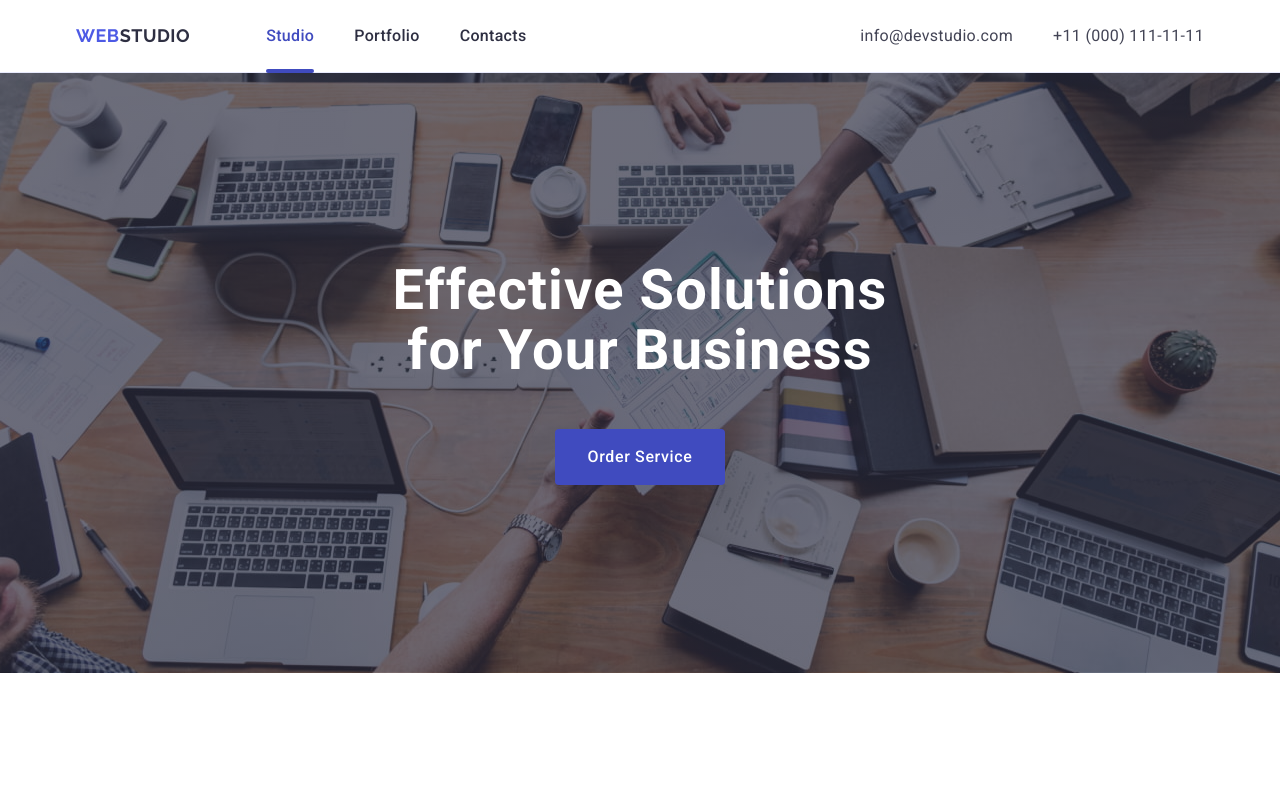
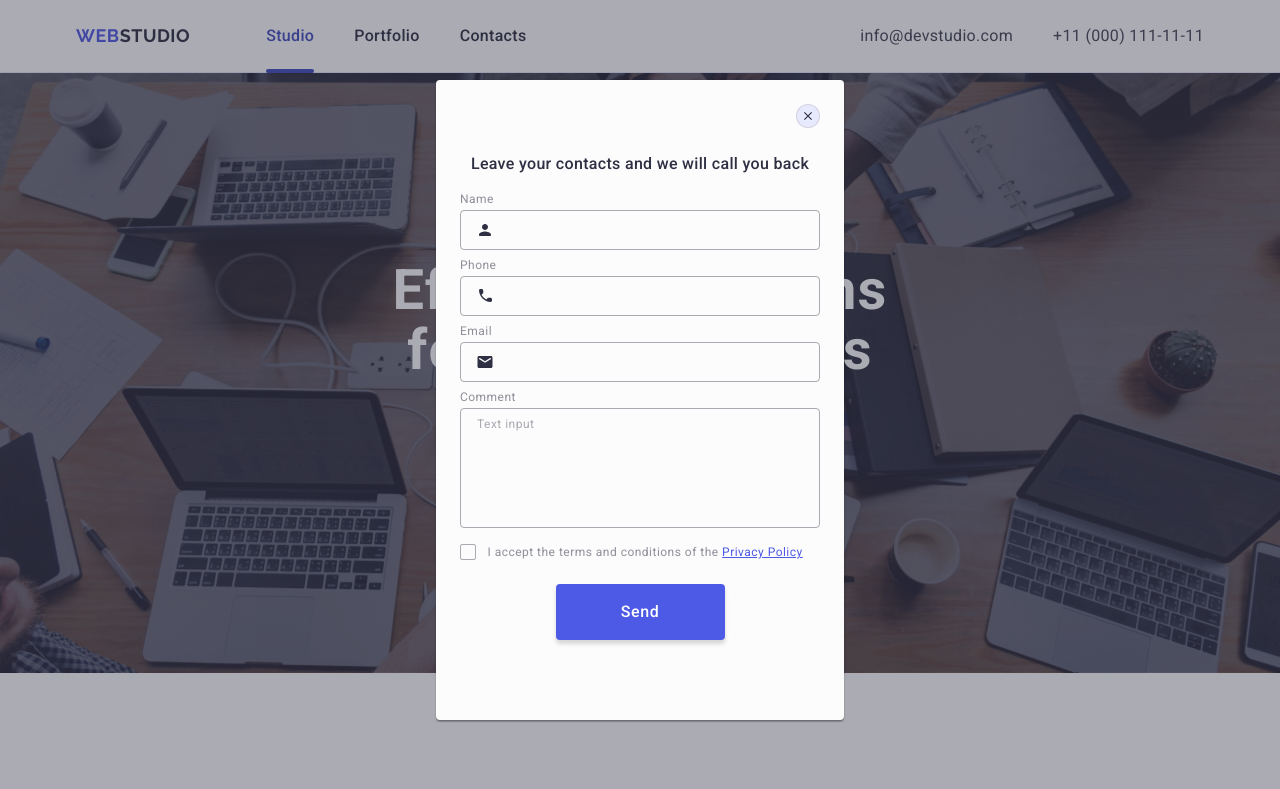
Before and after one commit to prafessor/goit-markup-hw-05, a plain HTML site: page index.html in a window 1280 px wide. Both pictures are taken after a click on the button "Order Service". Shown: the top 789 px of the page. Drawn offline with nearby package versions, Linux system fonts and the light colour scheme.

Commit message:
fix problems and add interactive for modal window

```diff
--- a/css/styles.css
+++ b/css/styles.css
@@ -51,6 +51,26 @@ body {
   clip-path: inset(100%);
   clip: rect(0 0 0 0);
   overflow: hidden;
+}
+.button {
+  min-width: 169px;
+  height: 56px;
+  display: block;
+  margin: 0 auto;
+  padding: 16px 32px;
+  border: none;
+  border-radius: 4px;
+  color: #ffffff;
+  background-color: #4d5ae5;
+  font-weight: 500;
+  line-height: 1.5;
+  letter-spacing: 0.04em;
+  box-shadow: 0px 4px 4px 0px rgba(0, 0, 0, 0.15);
+  transition: background-color 250ms cubic-bezier(0.4, 0, 0.2, 1);
+}
+.button:hover,
+.button:focus {
+  background-color: #404bbf;
 }
 .section-title {
   margin-bottom: 72px;
@@ -180,23 +200,6 @@ body {
   line-height: 1.07; /* 107.143% */
   letter-spacing: 0.02em;
   text-align: center;
-}
-.hero-button {
-  min-width: 169px;
-  display: block;
-  margin: 0 auto;
-  padding: 16px 32px;
-  border: none;
-  border-radius: 4px;
-  background-color: #4d5ae5;
-  font-weight: 500;
-  line-height: 1.5;
-  letter-spacing: 0.04em;
-  transition: background-color 250ms cubic-bezier(0.4, 0, 0.2, 1);
-}
-.hero-button:hover,
-.hero-button:focus {
-  background-color: #404bbf;
 }
 /* ============= /HERO STYLES ============= */
 
@@ -364,7 +367,6 @@ body {
   color: #f4f4fd;
 }
 .footer-title {
-  display: block;
   color: #ffffff;
   font-weight: 500;
   line-height: 1.5;
@@ -401,9 +403,8 @@ body {
 }
 
 .footer-subscribe-form {
-}
-.footer-subscribe-input-wrapper {
   display: flex;
+  gap: 24px;
 }
 .footer-subscribe-input {
   width: 264px;
@@ -413,7 +414,6 @@ body {
   border-radius: 4px;
   box-shadow: 0px 4px 4px 0px rgba(0, 0, 0, 0.15);
   padding-left: 16px;
-  margin-right: 14px;
   color: #ffffff;
   font-size: 12px;
   line-height: 2;
@@ -422,34 +422,32 @@ body {
 }
 .footer-subscribe-input:focus {
   outline: none;
-  border-color: #4d5ae5;
+  border-color: #31d0aa;
 }
 .footer-subscribe-input::placeholder {
   color: #ffffff;
 }
 .footer-subscribe-submit {
-  width: 165px;
+  display: flex;
+  justify-content: center;
+  align-items: center;
+  min-width: 165px;
   height: 40px;
-  position: relative;
   background-color: #4D5AE5;
   border: none;
   border-radius: 4px;
-  padding: 8px 64px 8px 24px;
   font-weight: 500;
   line-height: 1.5;
   letter-spacing: 0.04em;
   transition: background-color 250ms cubic-bezier(0.4, 0, 0.2, 1);
 }
 .footer-subscribe-submit-icon {
-  position: absolute;
-  top: 50%;
-  right: 24px;
-  transform: translateY(-50%);
+  margin-left: 16px;
   fill: #ffffff;
 }
 .footer-subscribe-submit:hover,
 .footer-subscribe-submit:focus {
-  background-color: #404BBF;
+  background-color: #31d0aa;
 }
 /* ============= /FOOTER STYLES ============= */
 
@@ -460,28 +458,34 @@ body {
   left: 0;
   width: 100%;
   height: 100%;
-  display: flex;
-  justify-content: center;
-  align-items: center;
   background-color: rgba(46, 47, 66, 0.4);
   opacity: 0;
+  visibility: hidden;
   pointer-events: none;
-  transition: opacity 250ms cubic-bezier(0.4, 0, 0.2, 1);
+  transition: opacity 250ms cubic-bezier(0.4, 0, 0.2, 1), visibility 250ms cubic-bezier(0.4, 0, 0.2, 1);
 }
 .modal-backdrop.is-open {
   opacity: 1;
+  visibility: visible;
   pointer-events: auto;
 }
 .modal {
-  position: relative;
+  position: absolute;
+  top: 50%;
+  left: 50%;
+  transform: translate(-50%, -50%);
   width: 408px;
   height: 80%;
-  max-height: 584px;
+  min-height: 584px;
   background-color: #fcfcfc;
   padding: 72px 24px 24px;
   border-radius: 4px;
   box-shadow: 0px 2px 1px 0px rgba(0, 0, 0, 0.20), 0px 1px 3px 0px rgba(0, 0, 0, 0.12), 0px 1px 1px 0px rgba(0, 0, 0, 0.14);
   overflow-y: auto;
+  transition: transform 250ms cubic-bezier(0.4, 0, 0.2, 1);
+}
+.modal-backdrop:not(.is-open) .modal {
+  transform: translate(-50%, -50%) scale(1.5);
 }
 .modal-close-btn {
   position: absolute;
@@ -495,12 +499,20 @@ body {
   background-color: #e7e9fc;
   border: 1px solid rgba(0, 0, 0, 0.102);
   border-radius: 50%;
+  padding: 0;
+  transition: background-color 250ms cubic-bezier(0.4, 0, 0.2, 1), border 250ms cubic-bezier(0.4, 0, 0.2, 1);
+}
+.modal-close-btn:hover,
+.modal-close-btn:focus {
+  background-color: #404bbf;
+  border: none;
+}
+.modal-close-icon {
   fill: #2e2f42;
-  transition: background-color 250ms cubic-bezier(0.4, 0, 0.2, 1), border-color 250ms cubic-bezier(0.4, 0, 0.2, 1), fill 250ms cubic-bezier(0.4, 0, 0.2, 1);
+  transition: fill 250ms cubic-bezier(0.4, 0, 0.2, 1);
 }
-.modal-close-btn:hover {
-  background-color: #404bbf;
-  border-color: #404bbf;
+.modal-close-btn:hover .modal-close-icon,
+.modal-close-btn:focus .modal-close-icon {
   fill: #ffffff;
 }
 .modal-slogan {
@@ -523,7 +535,7 @@ body {
   display: block;
   color: #8e8f99;
   font-size: 12px;
-  line-height: 1.167; /* 116.667% */
+  line-height: 1.17;
   letter-spacing: 0.04em;
   margin-bottom: 4px;
 }
@@ -537,6 +549,8 @@ body {
   border-radius: 4px;
   padding-left: 38px;
   color: #2e2f42;
+  background-color: transparent;
+  outline: transparent;
   font-size: 12px;
   line-height: 1.167;
   letter-spacing: 0.04em;
@@ -552,7 +566,6 @@ body {
 }
 .from-review-input:focus {
   border-color: #4d5ae5;
-  outline: none;
 }
 .from-review-input:focus + .from-review-input-icon {
   fill: #4d5ae5;
@@ -564,9 +577,11 @@ body {
   border-radius: 4px;
   padding: 8px 16px;
   resize: none;
-  color: #2e2f42;
+  color: rgba(46, 47, 66, 0.4);
+  background-color: transparent;
+  outline: transparent;
   font-size: 12px;
-  line-height: 1.167;
+  line-height: 1.17;
   letter-spacing: 0.04em;
   transition: border-color 250ms cubic-bezier(0.4, 0, 0.2, 1);
 }
@@ -575,7 +590,6 @@ body {
 }
 .modal-review-comment:focus {
   border-color: #4d5ae5;
-  outline: none;
 }
 .modal-form-checkbox-wrapper {
   line-height: 0;
@@ -584,7 +598,7 @@ body {
 .modal-form-checkbox-text {
   color: #8e8f99;
   font-size: 12px;
-  line-height: 1.167;
+  line-height: 1.17;
   letter-spacing: 0.04em;
 }
 .modal-form-checkbox-custom {
@@ -596,8 +610,8 @@ body {
   margin-right: 8px;
   border: 1px solid rgba(46, 47, 66, 0.4);
   border-radius: 2px;
-  fill: none;
-  transition: background-color 250ms cubic-bezier(0.4, 0, 0.2, 1), border-color 250ms cubic-bezier(0.4, 0, 0.2, 1), fill 250ms cubic-bezier(0.4, 0, 0.2, 1);
+  fill: transparent;
+  transition: background-color 250ms cubic-bezier(0.4, 0, 0.2, 1), border 250ms cubic-bezier(0.4, 0, 0.2, 1), fill 250ms cubic-bezier(0.4, 0, 0.2, 1);
   cursor: pointer;
 }
 .modal-form-checkbox-link {
@@ -606,29 +620,7 @@ body {
 }
 .modal-form-checkbox:checked + .modal-form-checkbox-text > .modal-form-checkbox-custom {
   background-color: #404bbf;
-  border-color: #404bbf;
+  border: none;
   fill: #f4f4fd;
 }
-.modal-form-review-submit-wrapper {
-  display: flex;justify-content: center;
-}
-.modal-form-review-submit {
-  width: 169px;
-  height: 56px;
-  text-align: center;
-  padding: 16px 32px;
-  background-color: #4d5ae5;
-  border: none;
-  border-radius: 4px;
-  box-shadow: 0px 4px 4px 0px rgba(0, 0, 0, 0.15);
-  color: #ffffff;
-  font-weight: 500;
-  line-height: 1.5;
-  letter-spacing: 0.04em;
-  transition: background-color 250ms cubic-bezier(0.4, 0, 0.2, 1);
-}
-.modal-form-review-submit:hover,
-.modal-form-review-submit:focus {
-  background-color: #404BBF;
-}
 /* ============= /MODAL STYLES ============= */
--- a/index.html
+++ b/index.html
@@ -61,7 +61,7 @@
       <section class="page-hero">
         <div class="container">
           <h1 class="hero-title">Effective Solutions for Your Business</h1>
-          <button class="hero-button" type="button">Order Service</button>
+          <button class="button" type="button" data-modal-open>Order Service</button>
         </div>
       </section>
 
@@ -494,67 +494,104 @@
             </li>
           </ul>
         </div>
-        <form class="footer-subscribe-form">
-          <label class="footer-title" for="subscribe-useremail">Subscribe</label>
-          <div class="footer-subscribe-input-wrapper">
-            <input class="footer-subscribe-input" type="email" id="subscribe-useremail" placeholder="E-mail"></input>
+        <div class="footer-subscribe">
+          <p class="footer-title">Subscribe</p>
+          <form class="footer-subscribe-form">
+            <label class="footer-subscribe-label">
+              <input
+                class="footer-subscribe-input"
+                type="email"
+                placeholder="E-mail"
+              />
+            </label>
             <button class="footer-subscribe-submit" type="submit">
               Subscribe
               <svg class="footer-subscribe-submit-icon" width="24" height="24">
                 <use href="./images/icons.svg#icon-send"></use>
               </svg>
             </button>
-          </div>
-        </form>
+          </form>
+        </div>
       </div>
     </footer>
 
-    <div class="modal-backdrop">
+    <div class="modal-backdrop" data-modal>
       <div class="modal">
-        <button class="modal-close-btn" type="button">
+        <button class="modal-close-btn" type="button" data-modal-close>
           <svg class="modal-close-icon" width="8" height="8">
             <use href="./images/icons.svg#icon-close"></use>
           </svg>
         </button>
-        <p class="modal-slogan">Leave your contacts and we will call you back</p>
+        <p class="modal-slogan">
+          Leave your contacts and we will call you back
+        </p>
         <form class="modal-form-review">
           <div class="form-review-field-wrapper">
-            <label class="form-review-label" for="username">Name</label>
+            <label class="form-review-label" for="user-name">Name</label>
             <div class="form-review-input-wrapper">
-              <input class="from-review-input" type="text" name="username" id="username">
+              <input
+                class="from-review-input"
+                type="text"
+                name="user-name"
+                id="user-name"
+              />
               <svg class="from-review-input-icon" width="18" height="24">
                 <use href="./images/icons.svg#icon-person"></use>
               </svg>
             </div>
           </div>
           <div class="form-review-field-wrapper">
-            <label class="form-review-label" for="userphone">Phone</label>
+            <label class="form-review-label" for="user-phone">Phone</label>
             <div class="form-review-input-wrapper">
-              <input class="from-review-input" type="tel" name="userphone" id="userphone">
+              <input
+                class="from-review-input"
+                type="tel"
+                name="user-phone"
+                id="user-phone"
+              />
               <svg class="from-review-input-icon" width="18" height="24">
                 <use href="./images/icons.svg#icon-phone"></use>
               </svg>
             </div>
           </div>
           <div class="form-review-field-wrapper">
-            <label class="form-review-label" for="useremail">Email</label>
+            <label class="form-review-label" for="user-email">Email</label>
             <div class="form-review-input-wrapper">
-              <input class="from-review-input" type="email" name="useremail" id="useremail">
+              <input
+                class="from-review-input"
+                type="email"
+                name="user-email"
+                id="user-email"
+              />
               <svg class="from-review-input-icon" width="18" height="24">
                 <use href="./images/icons.svg#icon-email"></use>
               </svg>
             </div>
           </div>
-          <div class="form-review-field-wrapper
-          form-review-last-field-wrapper">
-            <label class="form-review-label" for="comment">Comment</label>
-            <textarea class="modal-review-comment" name="user-comment" id="comment" placeholder="Text input"></textarea>
+          <div class="form-review-field-wrapper form-review-last-field-wrapper">
+            <label class="form-review-label" for="user-comment">Comment</label>
+            <textarea
+              class="modal-review-comment"
+              name="user-comment"
+              id="user-comment"
+              placeholder="Text input"
+            ></textarea>
           </div>
           <div class="modal-form-checkbox-wrapper">
-            <input class="modal-form-checkbox visually-hidden" type="checkbox" name="privacy-policy" id="policy" value="true">
-            <label class="modal-form-checkbox-text" for="policy">
+            <input
+              class="modal-form-checkbox visually-hidden"
+              type="checkbox"
+              name="user-privacy"
+              id="user-privacy"
+              value="true"
+            />
+            <label class="modal-form-checkbox-text" for="user-privacy">
               <span class="modal-form-checkbox-custom">
-                <svg class="modal-form-checkbox-custom-icon" width="10" height="8">
+                <svg
+                  class="modal-form-checkbox-custom-icon"
+                  width="10"
+                  height="8"
+                >
                   <use href="./images/icons.svg#icon-checkmark"></use>
                 </svg>
               </span>
@@ -562,11 +599,11 @@
               <a class="modal-form-checkbox-link" href="">Privacy Policy</a>
             </label>
           </div>
-          <div class="modal-form-review-submit-wrapper">
-            <button class="modal-form-review-submit" type="submit">Send</button>
-          </div>
+            <button class="button" type="submit">Send</button>
         </form>
       </div>
     </div>
+
+    <script src="./js/modal.js"></script>
   </body>
 </html>
--- /dev/null
+++ b/js/modal.js
@@ -0,0 +1,14 @@
+(() => {
+    const refs = {
+        openModalBtn: document.querySelector('[data-modal-open]'),
+        closeModalBtn: document.querySelector('[data-modal-close]'),
+        modal: document.querySelector('[data-modal]'),
+    };
+
+    refs.openModalBtn.addEventListener('click', toggleModal);
+    refs.closeModalBtn.addEventListener('click', toggleModal);
+
+    function toggleModal() {
+        refs.modal.classList.toggle('is-open');
+    }
+})();
```
